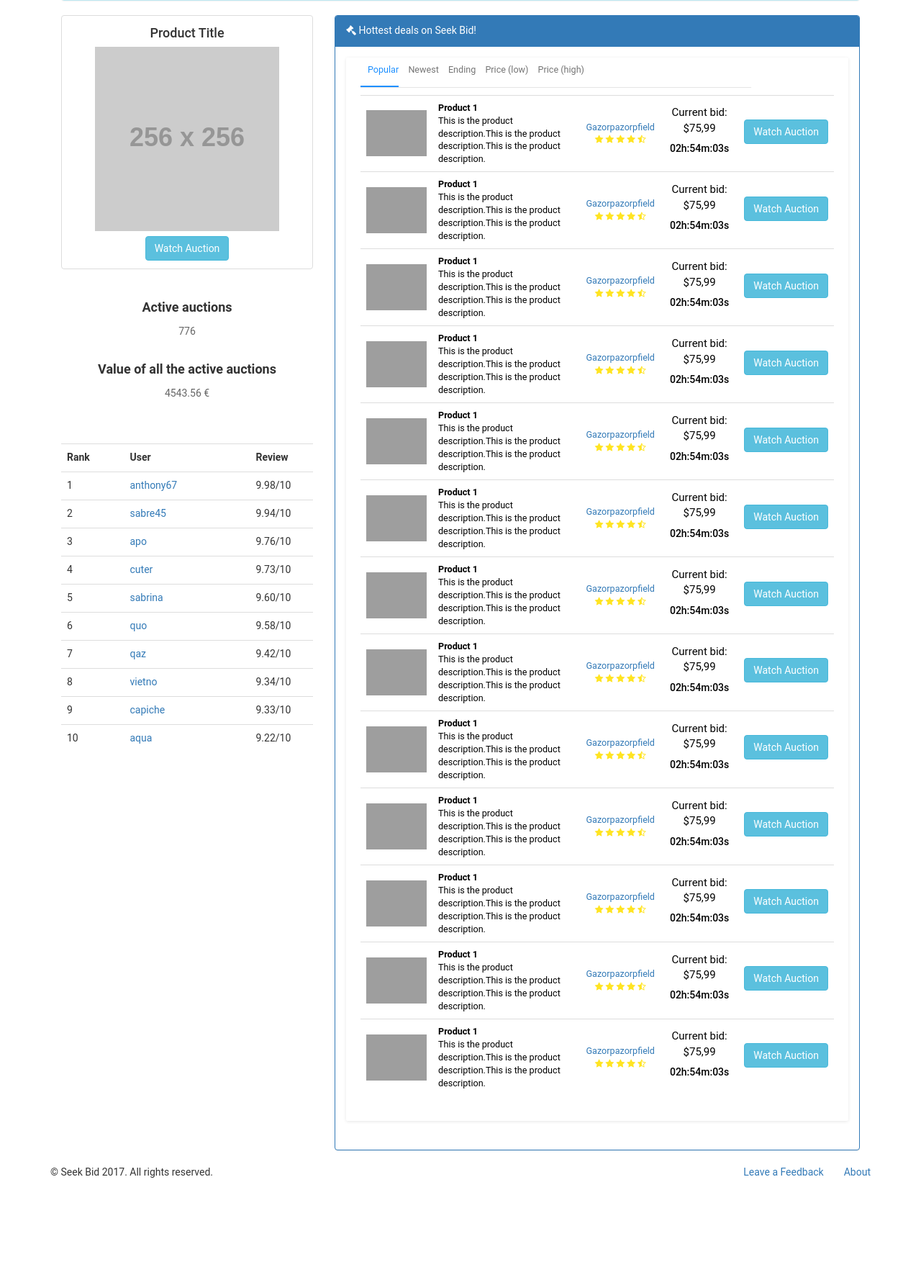
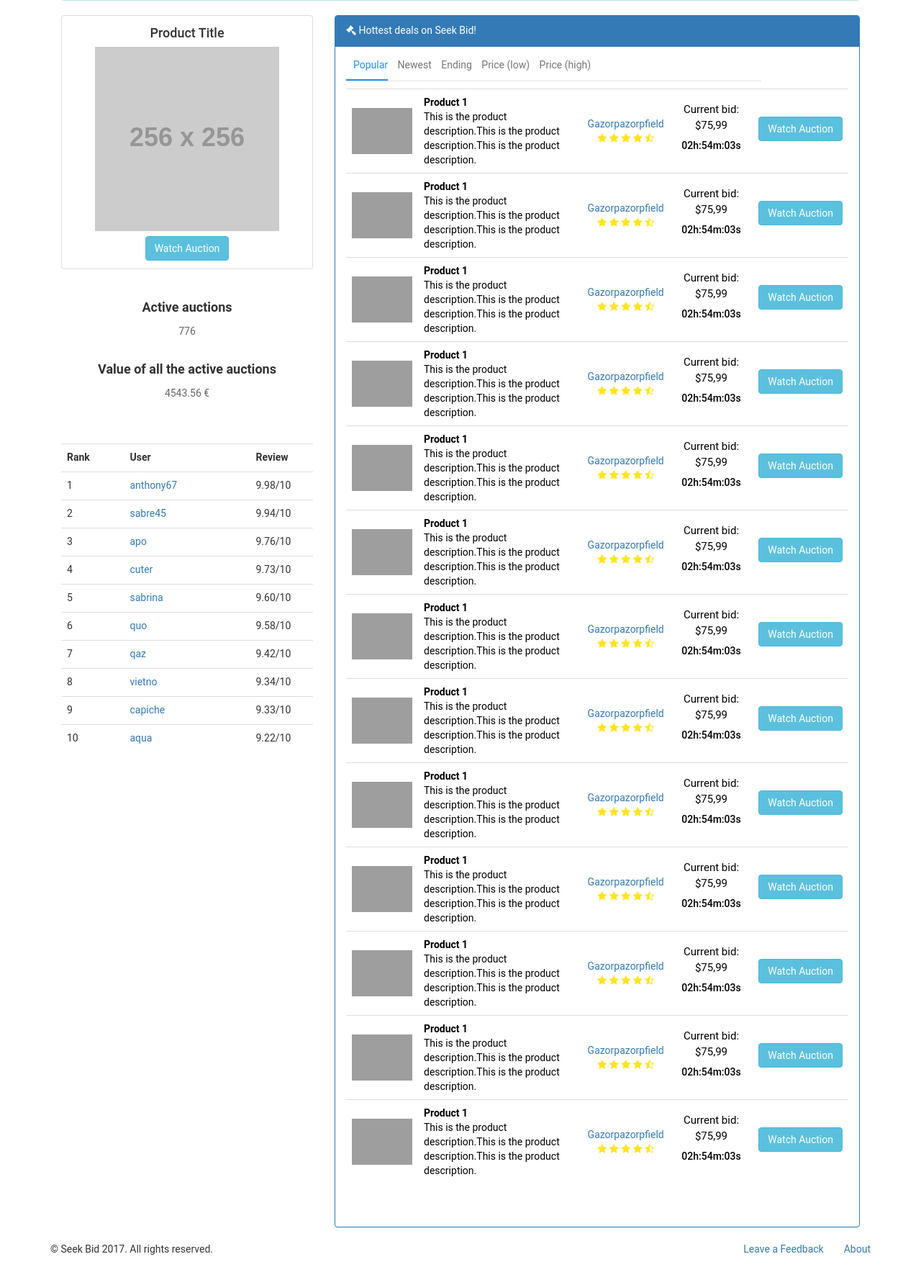
Before and after one commit to renatoabreu11/LBAW, a PHP site: page / in a window 1280 px wide. Shown: the part 327-2112 px from the top of the page at 72% size. Before the commit the page ends 1963 px from the top, so only its background shows below. Run offline with PHP 8.4, Linux system fonts and the light colour scheme; grey boxes labelled with a size stand in for pictures from a placeholder-image service; some libraries are stand-ins or nearby versions; grey boxes are pictures that could not be loaded.

Commit message:
Minor changes

```diff
--- a/SeekBid/app/index.html
+++ b/SeekBid/app/index.html
@@ -379,7 +379,7 @@
         <p><i class="fa fa-legal"></i> Hottest deals on Seek Bid!</p>
       </div>
       <div class="panel-body">
-        <div class="grid search">
+        <div class="gridIndex search">
           <div class="grid-body">
             <div class="row">
               <div class="col-sm-10 col-xs-12">
--- a/SeekBid/app/styles/main.css
+++ b/SeekBid/app/styles/main.css
@@ -68,6 +68,10 @@ ul {
 
 .breadcrumb {
   background: white;
+}
+
+.container a {
+  text-decoration: none;
 }
 
 /************************* Header *******************************/
@@ -159,14 +163,19 @@ ul {
   color: #666666;
 }
 
+.panel-body .gridIndex{
+  position: relative;
+  width: 100%;
+  background: #fff;
+  color: #666666;
+  margin-bottom: 25px;
+  color: black;
+}
+
 /****************************** Product Auction ***************************/
 
 .auction{
   padding: 0.5em;
-}
-
-.auction a{
-  text-decoration: none;
 }
 
 .share {
@@ -604,7 +613,7 @@ ul {
 }
 
 #wins .win-info-title {
-  font-size: 16px;
+  font-size: 14px;
   font-weight: bold;
   color: dimgrey;
 }
```
Also changed, not shown: SeekBid/app/profile.html (+5 -5 lines).
